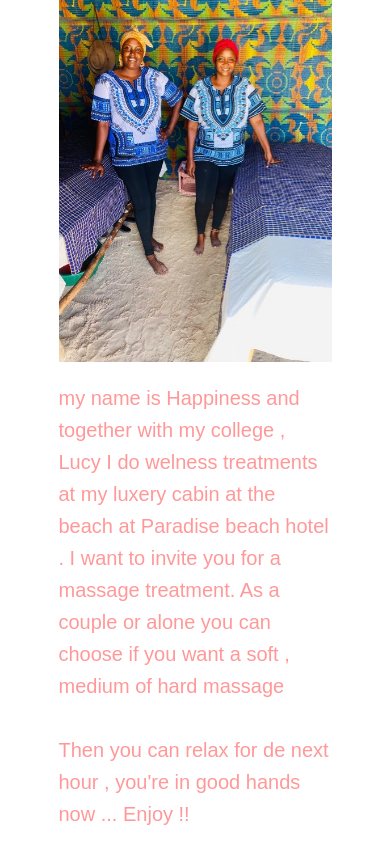
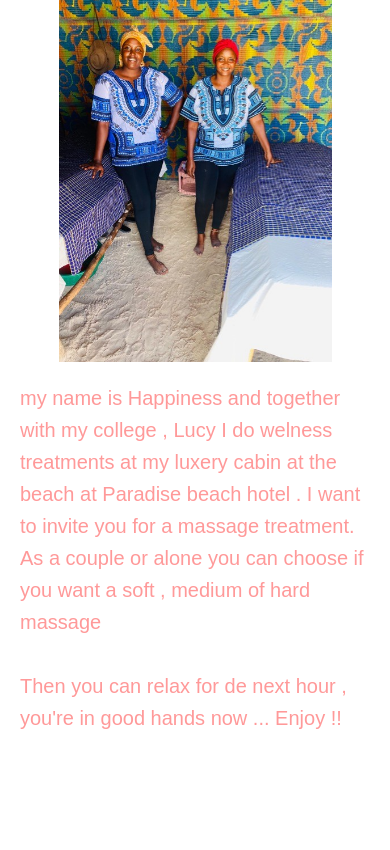
Before and after one commit to zanzibar25/happinezz, a PHP site: page / in a window 390 px wide. Shown: the part 433-1283 px from the top of the page. After the commit the page ends 1162 px from the top, so only its background shows below. Run offline with PHP 8.4, Linux system fonts and the light colour scheme.

Commit message:
Add files via upload

```diff
--- a/index.css
+++ b/index.css
@@ -61,7 +61,7 @@ p1{
         margin-left: 30%;
     }
     p1 {
-        width: 70%;
+        width: 90%;
         height: auto;
         font-size: 20px;
     }
--- a/pictures.css
+++ b/pictures.css
@@ -65,5 +65,6 @@ a:hover{
         width: 70%;
         height: auto;
         font-size: 30px;
+        color: green;
     }
 }
```
